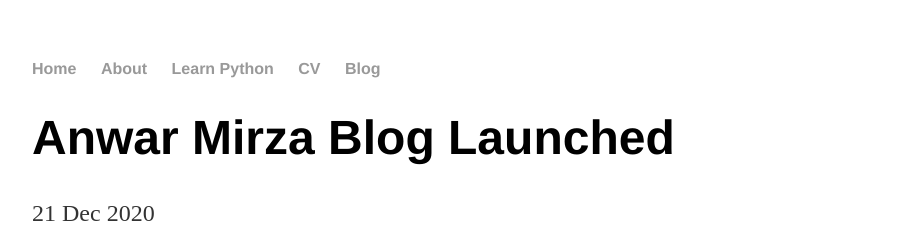
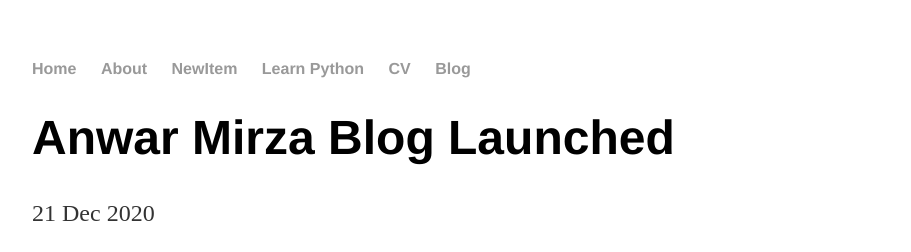
Before and after one commit to AnwarMirza/anwarmirza_old.github.io, a Jekyll site: the page built from _posts/2020-12-21-Anwar-Mirza-Blog-Launched.md, in a window 1280 px wide. Shown: the top 252 px of the page, without its empty margins (160-1071 px from the left). Built offline with Jekyll 4.4.1, drawn with Linux system fonts in a browser that asks for light colours; our own code applies the rules of GitHub Pages for plain Markdown files.

Commit message:
new menu item added

```diff
--- a/_layouts/default.html
+++ b/_layouts/default.html
@@ -10,6 +10,7 @@
 	    		<ul>
 	        		<li><a href="/">Home</a></li>
 		        	<li><a href="/about">About</a></li>
+		        	<li><a href="/NewItem">NewItem</a></li>
 	        		<li><a href="/pythonTutorials/index.html">Learn Python</a></li>
 	        		<li><a href="/cv">CV</a></li>
 	        		<li><a href="/blog">Blog</a></li>
```
